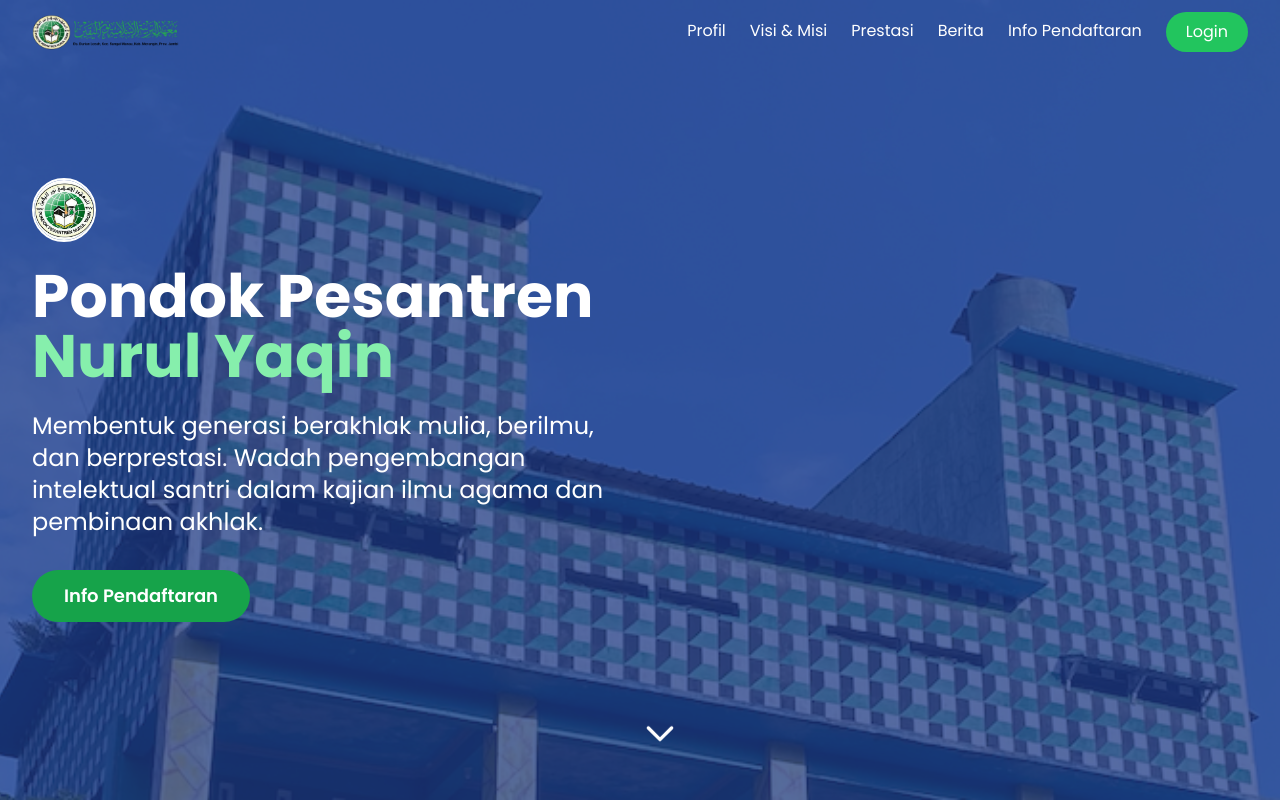
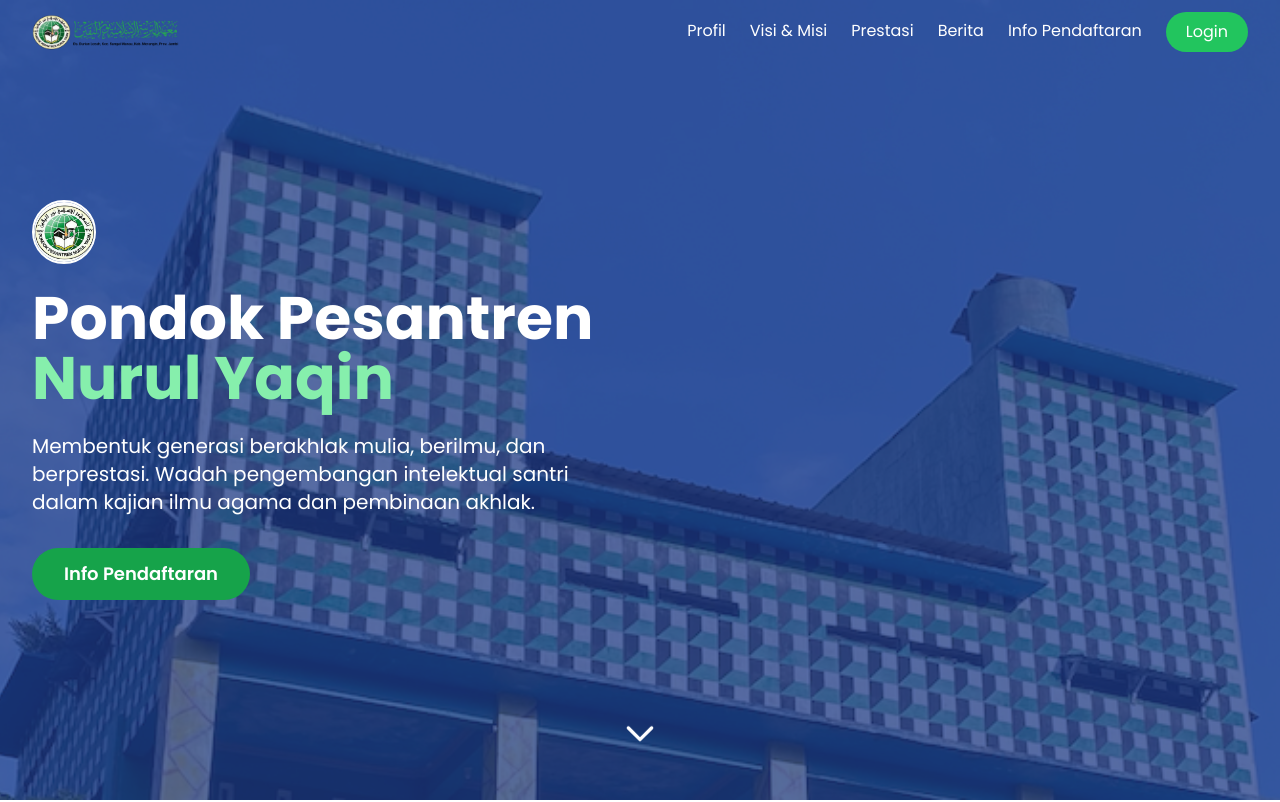
Before and after one commit to Wishalleo/NurulYaqin, a plain HTML site: page index.html in a window 1280 px wide. Shown: the top 802 px of the page. Drawn offline with nearby package versions, Linux system fonts and the light colour scheme; animation ran at ten frames a second.

Commit message:
update-5

```diff
--- a/index.html
+++ b/index.html
@@ -92,33 +92,33 @@
         </div>
     </nav>
 
-    <section class="relative h-screen flex items-center overflow-hidden"
+    <section class="relative h-screen flex items-start md:items-center overflow-hidden"
         style="background-image: url('ponpes.png'); background-size: cover; background-position: center;">
         <div class="absolute inset-0 bg-blue-900/75 z-10"></div>
 
-        <div class="relative z-20 text-white max-w-7xl mx-auto px-4 sm:px-6 lg:px-8 py-16 md:py-0">
+        <div class="relative z-20 text-white max-w-7xl mx-auto px-4 sm:px-6 lg:px-8 pt-32 pb-16 md:py-0">
             <div class="md:w-3/5 lg:w-1/2 text-left">
                 <div class="flex items-center mb-6">
                     <img src="logo.jpeg" alt="Logo Pondok" class="h-16 w-16 mr-4 rounded-full border-2 border-white">
                 </div>
 
-                <h1 class="text-5xl md:text-6xl font-bold leading-tight mb-6">
+                <h1 class="text-4xl sm:text-5xl md:text-6xl font-bold leading-tight mb-6">
                     Pondok Pesantren<br><span class="text-green-300">Nurul Yaqin</span>
                 </h1>
-                <p class="text-xl md:text-2xl mb-8 leading-relaxed">
+                <p class="text-lg md:text-xl mb-8 leading-relaxed">
                     Membentuk generasi berakhlak mulia, berilmu, dan berprestasi. Wadah pengembangan intelektual santri
                     dalam kajian ilmu agama dan pembinaan akhlak.
                 </p>
                 <div class="flex flex-col sm:flex-row gap-4">
                     <a href="info-pendaftaran.html"
-                        class="bg-green-600 text-white px-8 py-3 rounded-full font-semibold hover:bg-white hover:text-green-700 transition text-lg">
+                        class="bg-green-600 text-white px-8 py-3 rounded-full font-semibold hover:bg-white hover:text-green-700 transition text-lg w-full sm:w-auto text-center">
                         Info Pendaftaran
                     </a>
                 </div>
             </div>
         </div>
 
-        <div class="absolute bottom-10 left-1/2 -translate-x-1/2 text-white animate-bounce z-20">
+        <div class="absolute bottom-4 md:bottom-10 inset-x-0 flex justify-center text-white animate-bounce z-20">
             <svg class="w-10 h-10" fill="none" stroke="currentColor" viewBox="0 0 24 24">
                 <path stroke-linecap="round" stroke-linejoin="round" stroke-width="2" d="M19 9l-7 7-7-7"></path>
             </svg>
```
